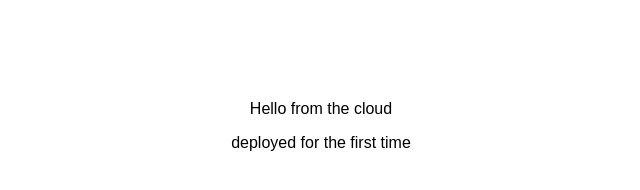
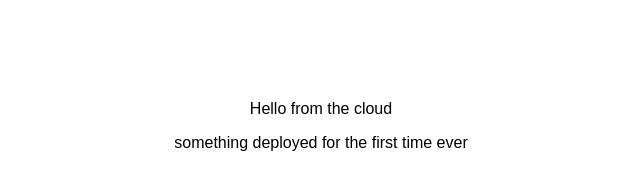
Before and after one commit to the-newbie-explorer/Cloud-projects, a plain HTML site: page index.html in a window 1280 px wide. Shown: the whole page, without its empty margins (319-959 px from the left). Drawn offline with Linux system fonts and the light colour scheme.

Commit message:
Update index.html
this is version 2.0 to see continuous deployment

```diff
--- a/index.html
+++ b/index.html
@@ -2,6 +2,6 @@
  <body style="font-family:Arial;
 text-align:center;margin-top:100px;"
   <h1>Hello from the cloud</h1>
-   <p> deployed for the first time</p>
+   <p> something deployed for the first time ever</p>
  </body>
 </html>
```
